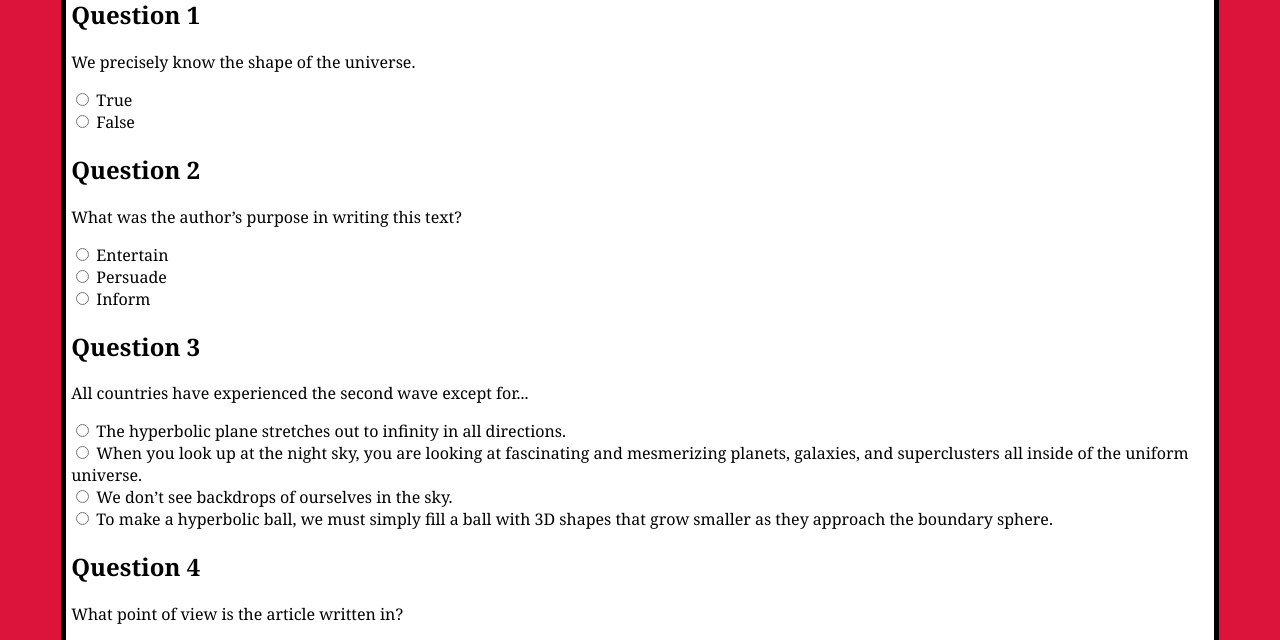
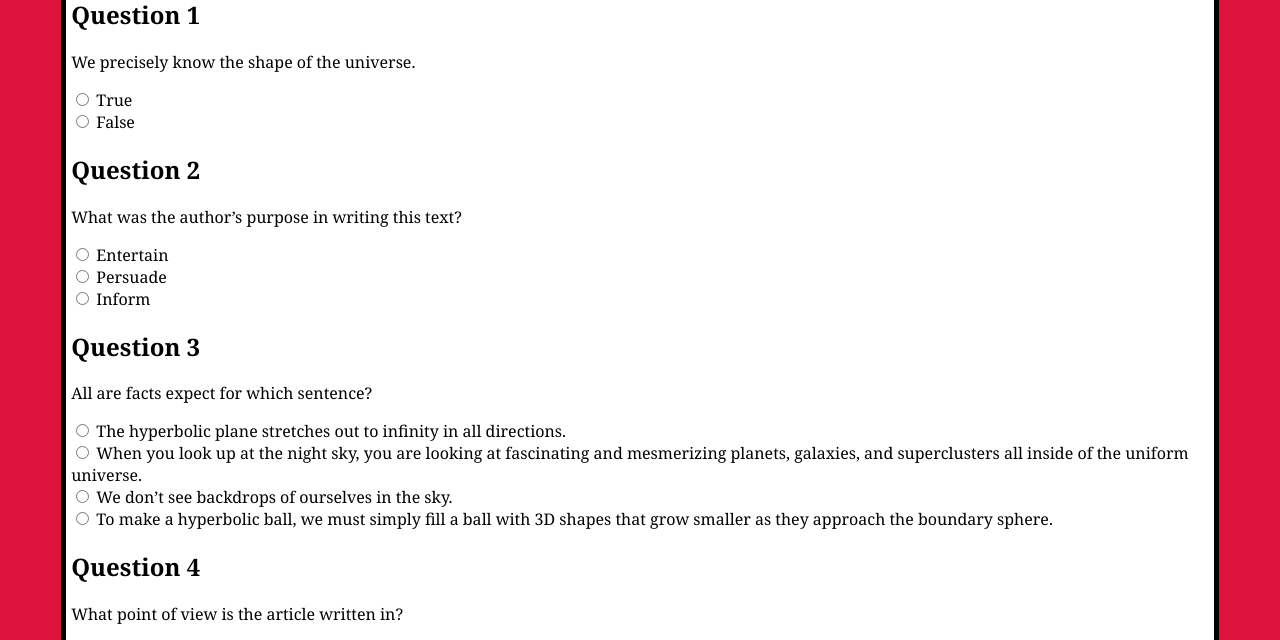
Before and after one commit to NSPortfolio/UsingGeometrytoUncovertheShapeoftheUniverseQuiz, a plain HTML site: page index.html in a window 1280 px wide. Shown: the part 160-800 px from the top of the page. Drawn offline with Linux system fonts and the light colour scheme.

Commit message:
Update index.html

```diff
--- a/index.html
+++ b/index.html
@@ -18,7 +18,7 @@
 					<input type = "radio" name = "why" value = "0" /> Persuade <br / >
 					<input type = "radio" name = "why" value = "25" /> Inform<br / >
 				<h2>Question 3</h2>
-					<p>All countries have experienced the second wave except for...</p>
+					<p>All are facts expect for which sentence?</p>
 					<input type = "radio" name = "countries" value = "0" /> The hyperbolic plane stretches out to infinity in all directions. <br / >
 					<input type = "radio" name = "countries" value = "25" /> When you look up at the night sky, you are looking at fascinating and mesmerizing planets, galaxies, and superclusters all inside of the uniform universe.<br / >
 					<input type = "radio" name = "countries" value = "0" /> We don’t see backdrops of ourselves in the sky. <br / >
```
